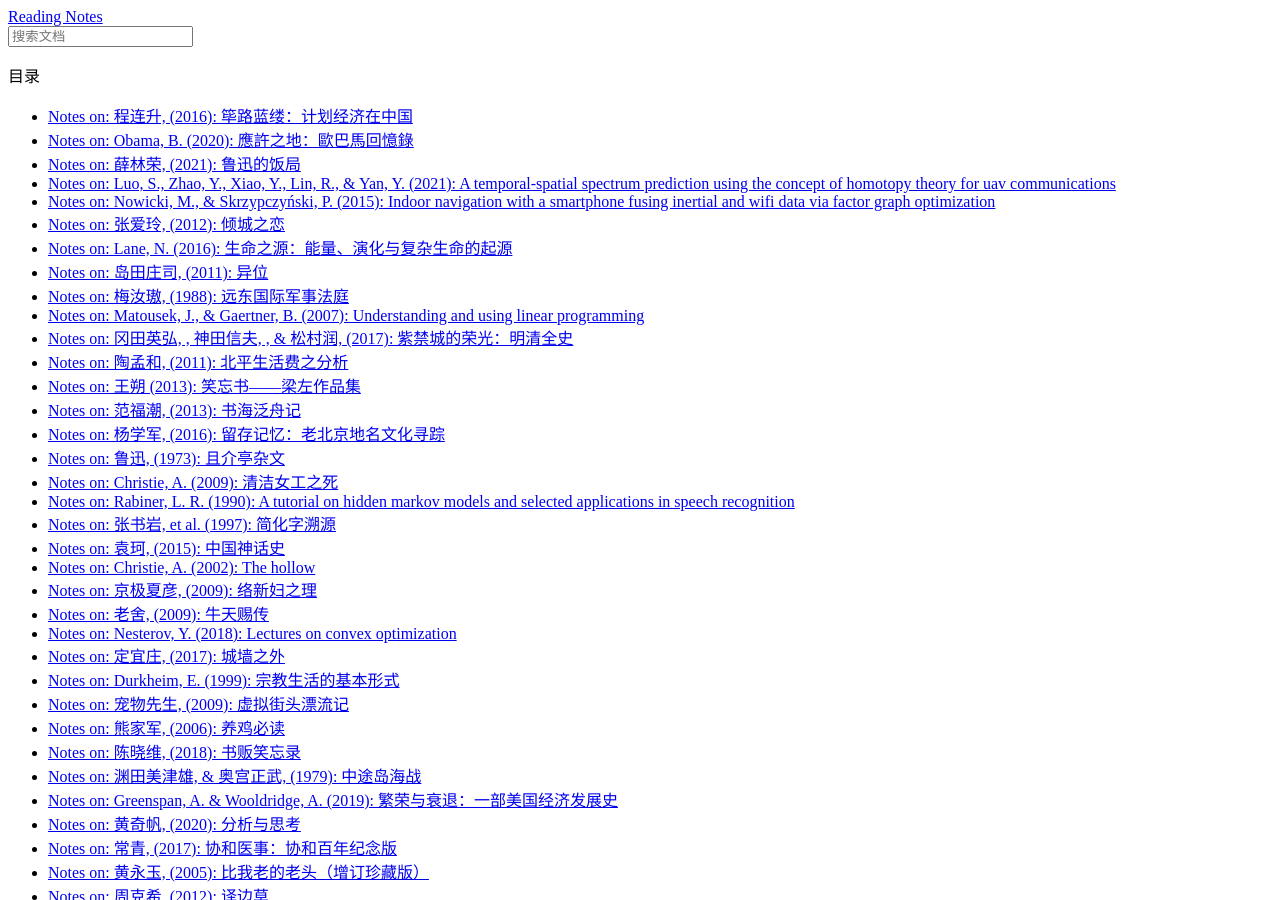
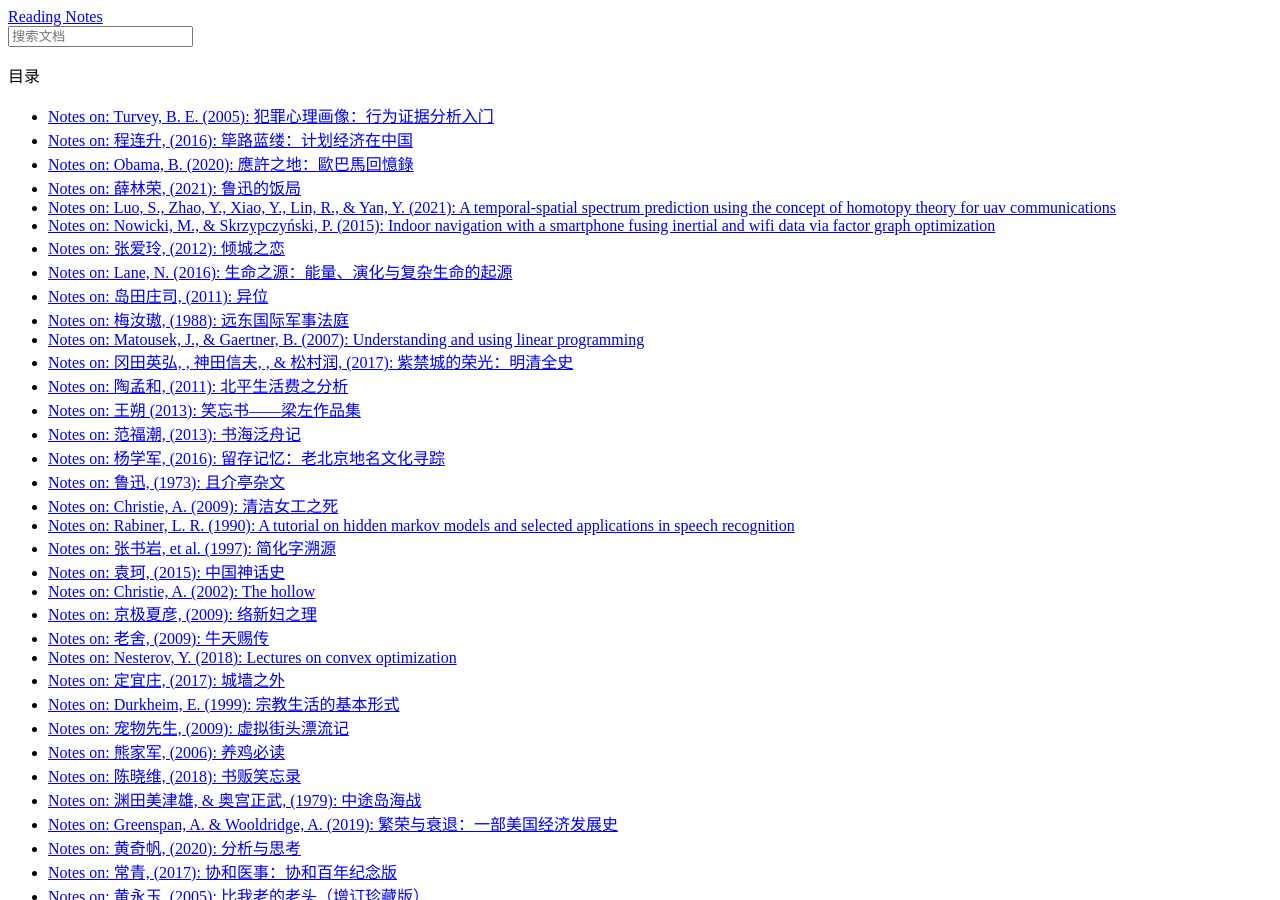
Before and after one commit to ufengger/bibtex-all, a Sphinx documentation site: the page built from docs/index.rst, in a window 1280 px wide and 900 px high. Built offline with Sphinx 7.4.7 and the Read the Docs theme 2.0.0, drawn with Linux system fonts in a browser that asks for light colours; some of the changed lines change nothing that is shown.

Commit message:
add notes

```diff
--- /dev/null
+++ b/docs/Turvey_犯罪心理画像_2005.rst
@@ -0,0 +1,211 @@
+Notes on: Turvey, B. E. (2005): 犯罪心理画像：行为证据分析入门
+==============================================================
+
+`View on DouBan <https://book.douban.com/subject/1324893/>`_
+
+.. code-block:: bibtex
+
+   @book{Turvey_犯罪心理画像_2005,
+     author    = {Turvey, Brent E.},
+     title     = {犯罪心理画像：行为证据分析入门},
+     year      = {2005},
+     publisher = {中国人民公安大学出版社},
+     url       = {https://book.douban.com/subject/1324893/},
+     note      = {李玫瑾译},
+   }
+
+物证
+----
+
+在美国仅 5% ～ 25% 的刑事案件在庭审中利用到了物证。数据来源于：
+
+- Horvath, F., & Meesig, R. (1996). The criminal investigation process and the
+  role of forensic evidence: a review of empirical findings. Journal of Forensic
+  Sciences, 41(6), 14032. `http://dx.doi.org/10.1520/jfs14032j <http://dx.doi.org/10.1520/jfs14032j>`_
+
+第 5 章 犯罪再现简介
+--------------------
+
+现场血迹的喷溅形状比起血迹的 DNA 分析更能说明问题。
+
+1. 顺序性证据。
+
+2. 方位性证据。
+
+3. 行为证据。
+
+4. 位置证据。
+
+5. 所属关系证据。
+
+6. 限定现场的证据。
+
+目前已有大量的研究表明，目击证人的证词是不可靠的。
+
+第 6 章 证据动态变化
+--------------------
+
+Thornton:
+
+刑事科学家几乎已经普遍地接受了洛卡尔物质交换定律。这条定律是洛卡尔于 20 世纪初提
+出来的，当时洛卡尔是法国里昂第一所犯罪实验室的主任。洛卡尔物质交换定律是指一旦两
+件物体相互接触，其间必将发生物质交换。
+
+第 7 章 分析伤害形态
+--------------------
+
+在创伤模式分析时，非常重要却又经常被忽略的是判断伤害是发生在死亡前、死亡过程中或
+死亡后。这常常是一个棘手的、含糊不清的过程，只凭伤口的检验还不够。但是，如果伤害
+的发生与死亡时间十分接近，那么确切地确定伤害与死亡的时间前后关系几乎是不可能的。
+
+第 8 章 被害人研究
+------------------
+
+被害人情况快速询问清单：
+
+1. 被害人是否认识犯罪人？
+
+2. 被害人是否怀疑任何人，为什么？
+
+3. 被害人是否有犯罪的历史，或者举报犯罪的历史？
+
+4. 被害人是否有武器？
+
+5. 被害人是否具有好斗的个性？
+
+6. 被害人是否曾经成为过警察记录中的人物？
+
+被害人研究的基本要求：
+
+1. 确定被害人的自身特征（如民族、体重、身高、头发颜色、眼睛颜色等）。
+
+2. 确定被害人的职业或是上班地点，以及上下班次。
+
+3. 收集被害人的犯罪经历。
+
+4. 收集被害人每天的生活规律、习惯、活动。
+
+5. 收集所有被害人家庭成员的相关信息，并逐一询问。
+
+6. 收集所有被害人朋友的相关信息，并逐一询问。
+
+7. 收集所有被害人同事的相关信息，并逐一询问。
+
+8. 收集被害人的医疗记录。
+
+9. 收集被害人的精神病史，并逐一询问所有给被害人提供过心理帮助的人。
+
+10. 收集被害人所使用过的药物，与已知的被害人的毒物作比较分析。
+
+11. 收集被害人的经济背景（如信用卡、纳税及保险情况）。
+
+12. 收集被害人的教育背景。
+
+13. 收集被害人的居住背景（如曾经何时、何地、跟谁住在一起等）。
+
+14. 尽可能花时间关注被害人身边的个人事情（如常去的地方、工作、家、卧室等）。检查
+    任何可利用的相册、日记、杂志。记录下被害人的音乐和文学爱好，以便发现他们崇拜
+    谁，他们想让其他人怎样看待他们，还有他们总体上如何看待自己的生活。
+
+15. 收集关于被害人的计算机和网络的所有可利用的信息。可能的话，至少下列内容是必须
+    要收集的：
+
+    - 确定被害人网络服务商的情况。
+
+    - 确定被害人的电子邮件地址。
+
+    - 检查被害人的通信录及其连接的数据库。
+
+    - 检查被害人的收发邮件。
+
+    - 检查被害人计算机中的所有文档。
+
+    - 确定最近一次计算机的用途及各种软件的用途。
+
+16. 根据证人证言和证据，建立一个被害人最近活动的时间表。
+
+17. 走一遍被害人走后一次走过的路，不管他是以什么样的方式，尽量从被害人的视角来观
+    察这条路，再以犯罪人的视角来观察这条路，但一定要分开来观察。
+
+18. 寻找被害人所经过或想经过的路上的监控录像，它可以重现被害人的行为甚至真实的犯
+    罪情形。
+
+建立时间表：最后的 24 小时
+
+1. 收集所有可利用的法庭证据和事实证据。
+
+2. 收集所有的犯罪现场照片。
+
+3. 收集所有的证人资料。
+
+4. 建立一个事件时间顺序和地点的线形列表。
+
+5. 要尽量详细地建立一张被害人受攻击之前 24 小时地活动路线图。
+
+6. 根据地图和法庭证据的引导，实地走一遍被害人在最后 24 小时里走过的路。
+
+7. 按照时间顺序记录下所有事件线路上的背景因素；被害人曾接触或跟其走过的车辆、人
+   员、活动及职业者等，犯罪人完全可能、或许经过伪装，就藏在上述情况中。
+
+要尽量确定以下内容：
+
+1. 犯罪人在什么地点接触到被害人。
+
+2. 犯罪人在什么地方实施了攻击。
+
+3. 能否从周围的地方来观察攻击行为，能看到多少。
+
+4. 犯罪人是否熟悉这个区域，以便知道某一特定的地方，以及如何到达那里。
+
+5. 是否熟悉被害人、并对其生活日程中所要经过的路线很了解。
+
+6. 是否需要提前踩点或守候。
+
+7. 这条路线是否将被害人置于更高或更低的被害风险中。
+
+8. 在这条路上获取被害人是否将犯罪人置于更高或更低的风险之中。
+
+第 9 章 死因心理剖析
+--------------------
+
+迄今为止，还没有关于确定死因心理剖析统计学的有效性（准确性）或任何一种死因心理剖
+析可靠性的研究。
+
+第 11 章 犯罪现场特征
+---------------------
+
+现场的位置：
+
+1. 谁经常出现在现场以及周围的区域中？
+
+2. 他是如何到达现场所在的地区（使用车辆、飞机还是步行等）？
+
+3. 现场上又什么东西？
+
+4. 正常情况下现场上发生过什么活动？
+
+5. 在现场附近的区域发生过什么犯罪行为？
+
+6. 该现场与其他犯罪现场的相对位置如何？
+
+7. 犯罪人是如何进入现场（交通工具、出入口等）？
+
+8. 犯罪人为什么选择那个现场（故意的、偶然的、为了方便等）？
+
+9. 犯罪人必须对该地区达到怎样的熟悉程度才能够找到该犯罪现场？该现场是一个随便路
+   过的陌生人都能够发现的吗？或者到达该现场需要对该地区有一定程度的熟悉吗？
+
+第 13 章 理解犯罪惯技
+---------------------
+
+犯罪人仅被捕一次就能从中学会将来如何逃避执法机关的侦察。更为夸张和具有讽刺意味的
+是，美国的执法机关和犯罪人都把“蹲监狱”看成是“上大学”。这是因为缺乏犯罪经验的新手
+有太多的机会与已经掌握大量犯罪知识的老手们接触，结果就造成犯罪人经过短短几年的服
+刑就有可能超越其原有的犯罪惯技而大大提高其犯罪技能。
+
+第 17 章 犯罪人特征
+-------------------
+
+犯罪心理画像是科学吗？
+
+对这个问题只有一个答案：不是。
--- a/docs/index.rst
+++ b/docs/index.rst
@@ -19,6 +19,7 @@
    :hidden:
    :caption: 目录
 
+   Turvey_犯罪心理画像_2005.rst
    程连升_筚路蓝缕_2016.rst
    Obama_應許之地_2020.rst
    薛林荣_鲁迅的饭局_2021.rst
```
